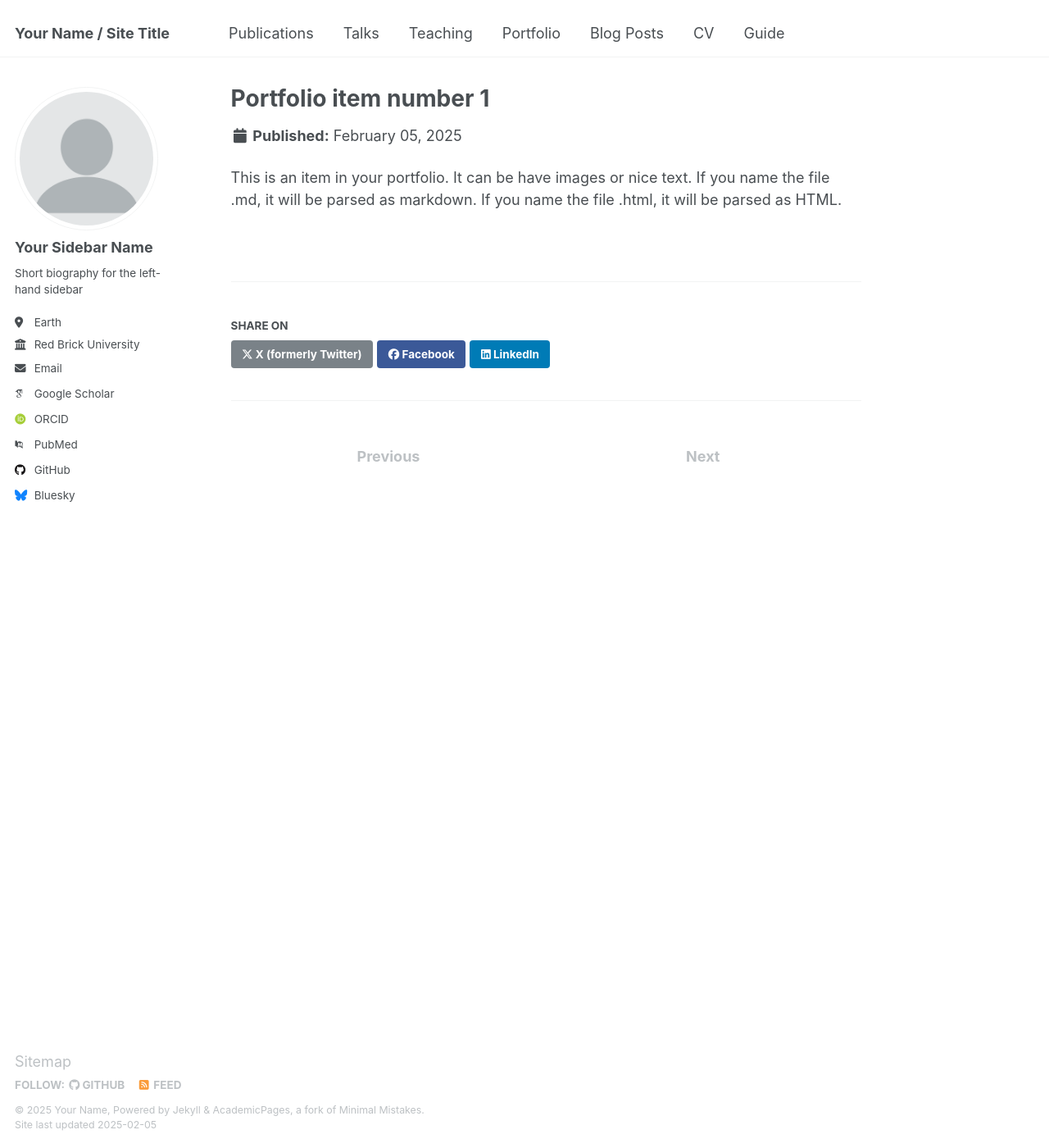
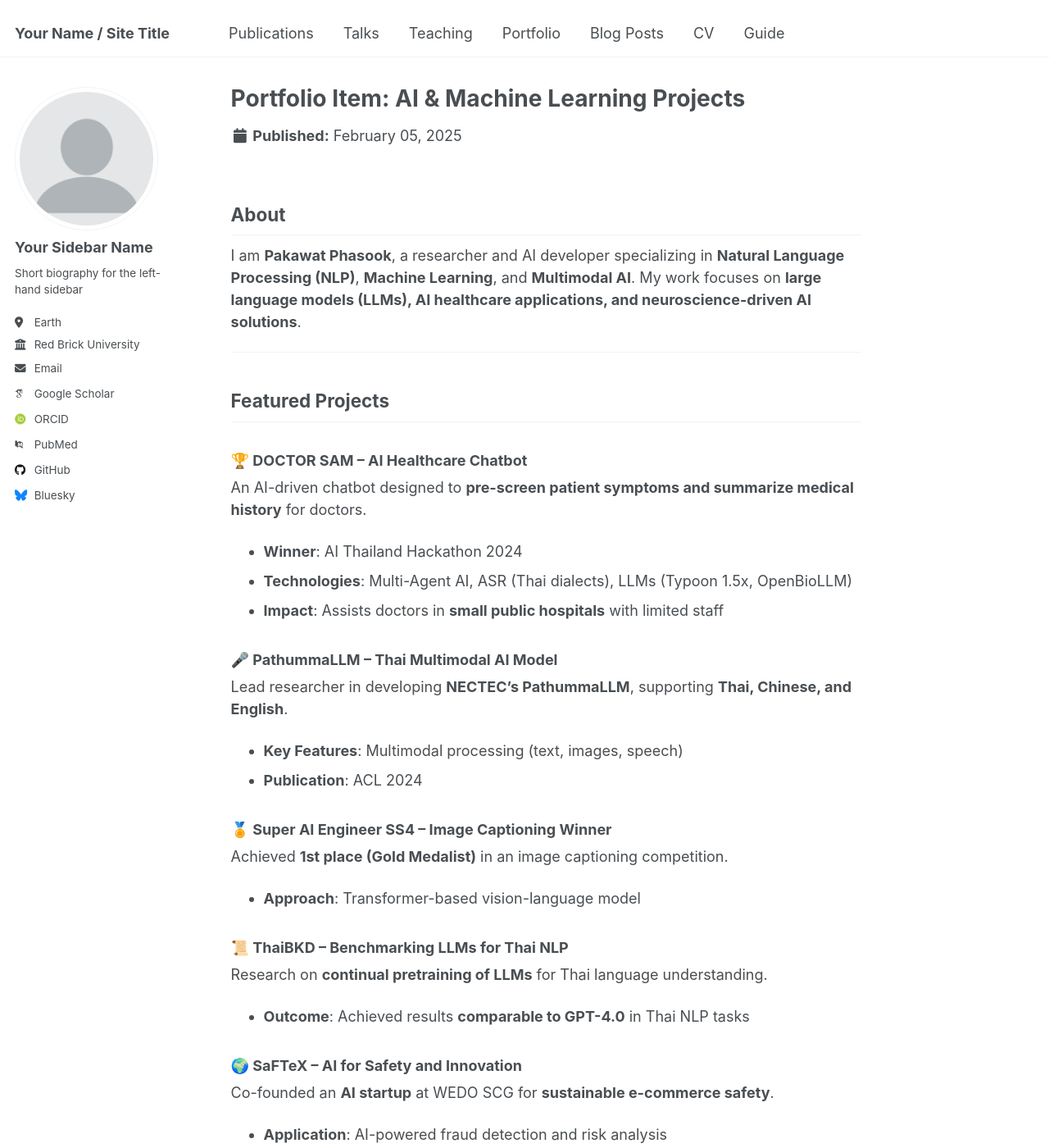
Before and after one commit to AmaDeuSZodiacXz/AmaDeuSZodiacXz.github.io, a Jekyll site: the page built from _portfolio/portfolio-1.md, in a window 1280 px wide and 1400 px high. Shown: the whole window at 82% size. Built offline with Jekyll 4.4.1, drawn with Linux system fonts in a browser that asks for light colours; some web fonts are replaced; some of the changed text lies outside the part shown.

Commit message:
Update portfolio-1.md

```diff
--- a/_portfolio/portfolio-1.md
+++ b/_portfolio/portfolio-1.md
@@ -1,7 +1,49 @@
 ---
-title: "Portfolio item number 1"
-excerpt: "Short description of portfolio item number 1<br/><img src='/images/500x300.png'>"
+title: "Portfolio Item: AI & Machine Learning Projects"
+excerpt: "Showcasing innovative AI research and development<br/><img src='/images/500x300.png'>"
 collection: portfolio
 ---
 
-This is an item in your portfolio. It can be have images or nice text. If you name the file .md, it will be parsed as markdown. If you name the file .html, it will be parsed as HTML.
+## About
+I am **Pakawat Phasook**, a researcher and AI developer specializing in **Natural Language Processing (NLP)**, **Machine Learning**, and **Multimodal AI**. My work focuses on **large language models (LLMs), AI healthcare applications, and neuroscience-driven AI solutions**.
+
+---
+
+## Featured Projects
+
+### 🏆 **DOCTOR SAM – AI Healthcare Chatbot**
+An AI-driven chatbot designed to **pre-screen patient symptoms and summarize medical history** for doctors.
+- **Winner**: AI Thailand Hackathon 2024
+- **Technologies**: Multi-Agent AI, ASR (Thai dialects), LLMs (Typoon 1.5x, OpenBioLLM)
+- **Impact**: Assists doctors in **small public hospitals** with limited staff
+
+### 🎤 **PathummaLLM – Thai Multimodal AI Model**
+Lead researcher in developing **NECTEC’s PathummaLLM**, supporting **Thai, Chinese, and English**.
+- **Key Features**: Multimodal processing (text, images, speech)
+- **Publication**: ACL 2024
+
+### 🏅 **Super AI Engineer SS4 – Image Captioning Winner**
+Achieved **1st place (Gold Medalist)** in an image captioning competition.
+- **Approach**: Transformer-based vision-language model
+
+### 📜 **ThaiBKD – Benchmarking LLMs for Thai NLP**
+Research on **continual pretraining of LLMs** for Thai language understanding.
+- **Outcome**: Achieved results **comparable to GPT-4.0** in Thai NLP tasks
+
+### 🌍 **SaFTeX – AI for Safety and Innovation**
+Co-founded an **AI startup** at WEDO SCG for **sustainable e-commerce safety**.
+- **Application**: AI-powered fraud detection and risk analysis
+
+---
+
+## Skills
+- **Programming**: Python, C++, MATLAB
+- **AI/ML**: Transformers, LLMs, ASR, NLP, TTS, Vision AI
+- **Tools**: PyTorch, TensorFlow, Hugging Face, Docker, Flask
+- **Languages**: Thai (Native), English (Fluent), Basic Japanese & Chinese
+
+---
+
+📌 **More about my work**
+- 🌐 [GitHub](https://github.com/AmaDeuSZodiacXz)
+- 💼 [LinkedIn](https://www.linkedin.com/in/pakawat-phasook-305274229/)
```
